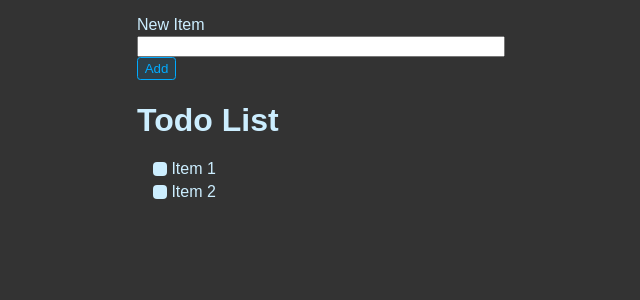
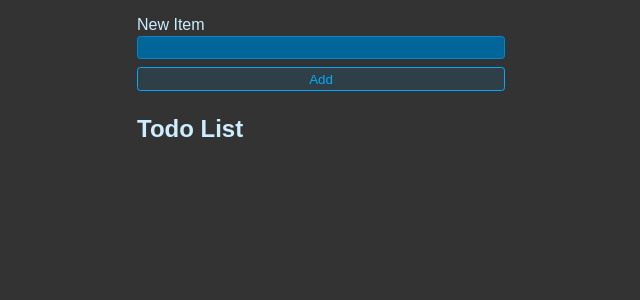
Before and after one commit to RajdeepJammu/todo-list-app, a React (Vite) app in the folder todo-app-list/: page / in a window 1280 px wide. Shown: the top 300 px of the page, without its empty margins (319-959 px from the left). Built offline with nearby package versions, Linux system fonts and the light colour scheme.

Commit message:
useState Hook for managing state within functional components, handleSubmit Function and toggleTodo Function for application behaviour

```diff
--- a/todo-app-list/src/App.jsx
+++ b/todo-app-list/src/App.jsx
@@ -3,30 +3,62 @@
 
 export default function App() {
   const [newItem, setNewItem] = useState("");
-  //setNewItem("newItem");
+  const [todos, setTodos] = useState([]);
+  function handleSubmit(e) {
+    e.preventDefault();
+
+    setTodos((currentTodos) => {
+      return [
+        ...todos,
+        { id: crypto.randomUUID(), title: newItem, completed: false },
+      ];
+    });
+    setNewItem("");
+  }
+
+  function toggleTodo(id, completed) {
+    setTodos(currentTodos => {
+      return currentTodos.map(todo => {
+        if (todo.id === id) {
+          return { ...todo, completed }
+        }
+
+        return todo
+      })
+    })
+  }
+  console.log(todos);
+
   return (
     <>
-      <form clasName="new-item-form">
+      <form onSubmit={handleSubmit} className="new-item-form">
         <div className="form-row">
           <label htmlFor="item">New Item</label>
-          <input type="text" id="item"></input>
+          <input
+            value={newItem}
+            onChange={(e) => setNewItem(e.target.value)}
+            type="text"
+            id="item"
+          ></input>
         </div>
         <button className="btn">Add</button>
       </form>
-      <h1 ckassName="header">Todo List</h1>
+      <h1 className="header">Todo List</h1>
       <ul className="list">
-        <li>
-          <label>
-            <input type="checkbox" />
-            Item 1
-          </label>
-        </li>
-        <li>
-          <label>
-            <input type="checkbox" />
-            Item 2
-          </label>
-        </li>
+        {todos.map((todo) => {
+          return (
+            <li key={todo.id}>
+              <label>
+                <input
+                  type="checkbox"
+                  checked={todo.completed}
+                  onChange={(e) => toggleTodo(todo.id, e.target.checked)}
+                />
+                {todo.title}
+              </label>
+            </li>
+          );
+        })}
       </ul>
     </>
   );
```
